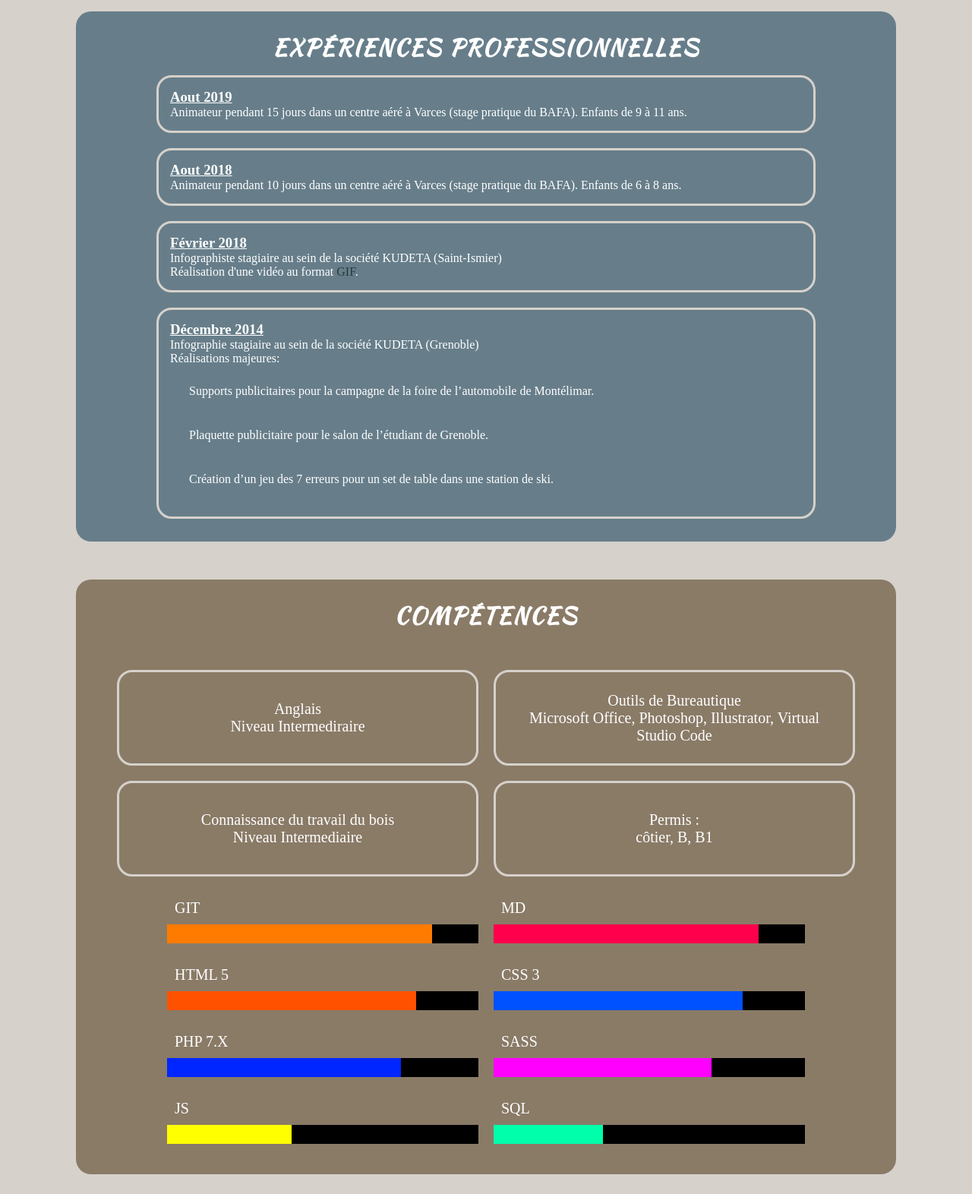
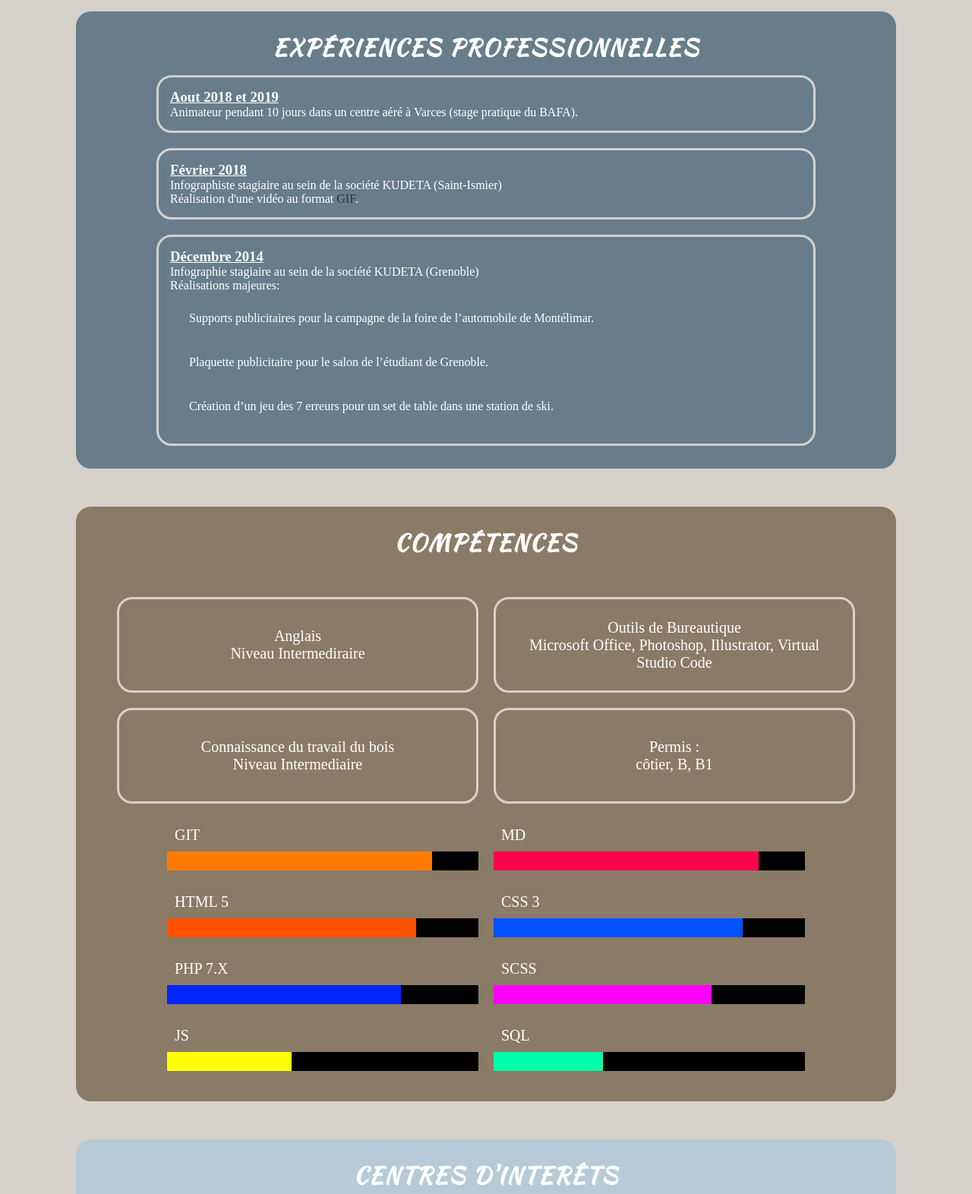
Before and after one commit to matvki/cv, a plain HTML site: page index.html in a window 1280 px wide. Shown: the part 1580-3152 px from the top of the page at 76% size. Drawn offline with Linux system fonts and the light colour scheme.

Commit message:
update index

```diff
--- a/index.html
+++ b/index.html
@@ -134,14 +134,8 @@
             <h2>Expériences professionnelles</h2>
             <ul id="expUl">
                 <li>
-                    <h3>Aout 2019</h3>
-                    <p>Animateur pendant 15 jours dans un centre aéré à Varces (stage pratique du BAFA). Enfants de 9 à
-                        11 ans.</p>
-                </li>
-                <li>
-                    <h3>Aout 2018</h3>
-                    <p>Animateur pendant 10 jours dans un centre aéré à Varces (stage pratique du BAFA). Enfants de 6 à
-                        8 ans.</p>
+                    <h3>Aout 2018 et 2019</h3>
+                    <p>Animateur pendant 10 jours dans un centre aéré à Varces (stage pratique du BAFA).</p>
                 </li>
                 <li>
                     <h3>Février 2018</h3>
@@ -199,7 +193,7 @@
                     <div id="php"></div>
                 </li>
                 <li>
-                    <p>SASS</p>
+                    <p>SCSS</p>
                     <div id="sass"></div>
                 </li>
                 <li>
```
